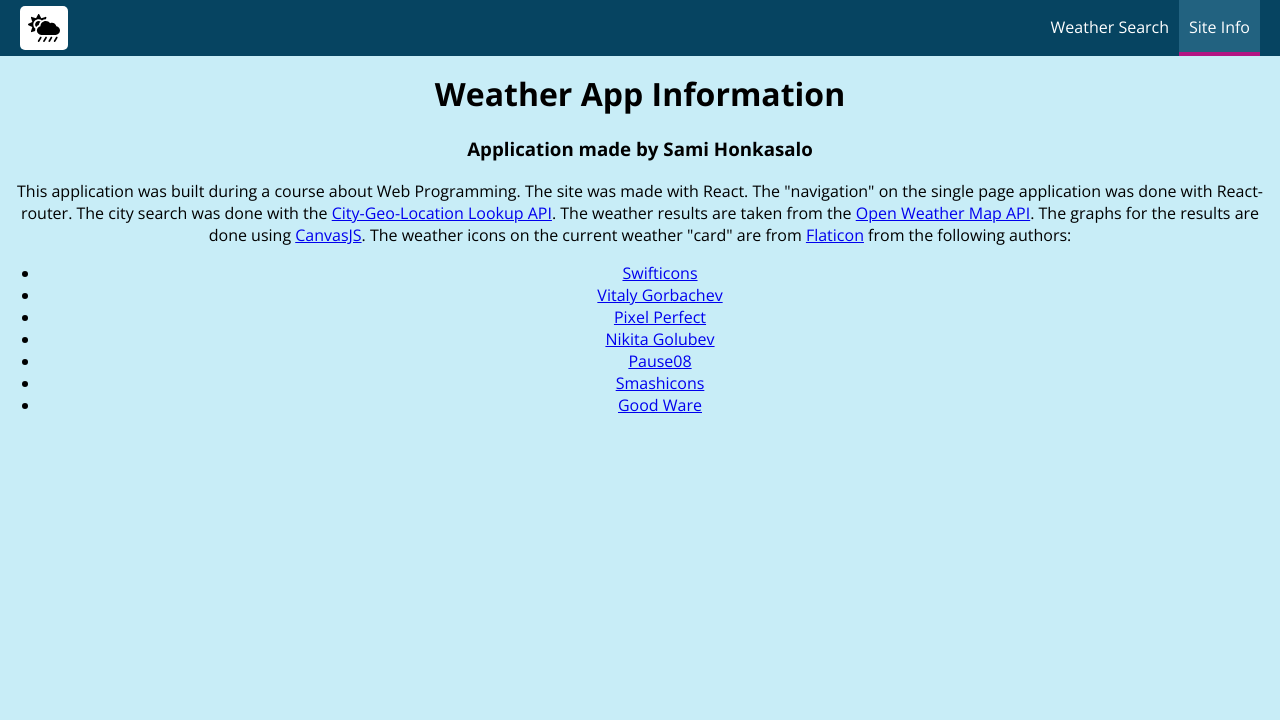
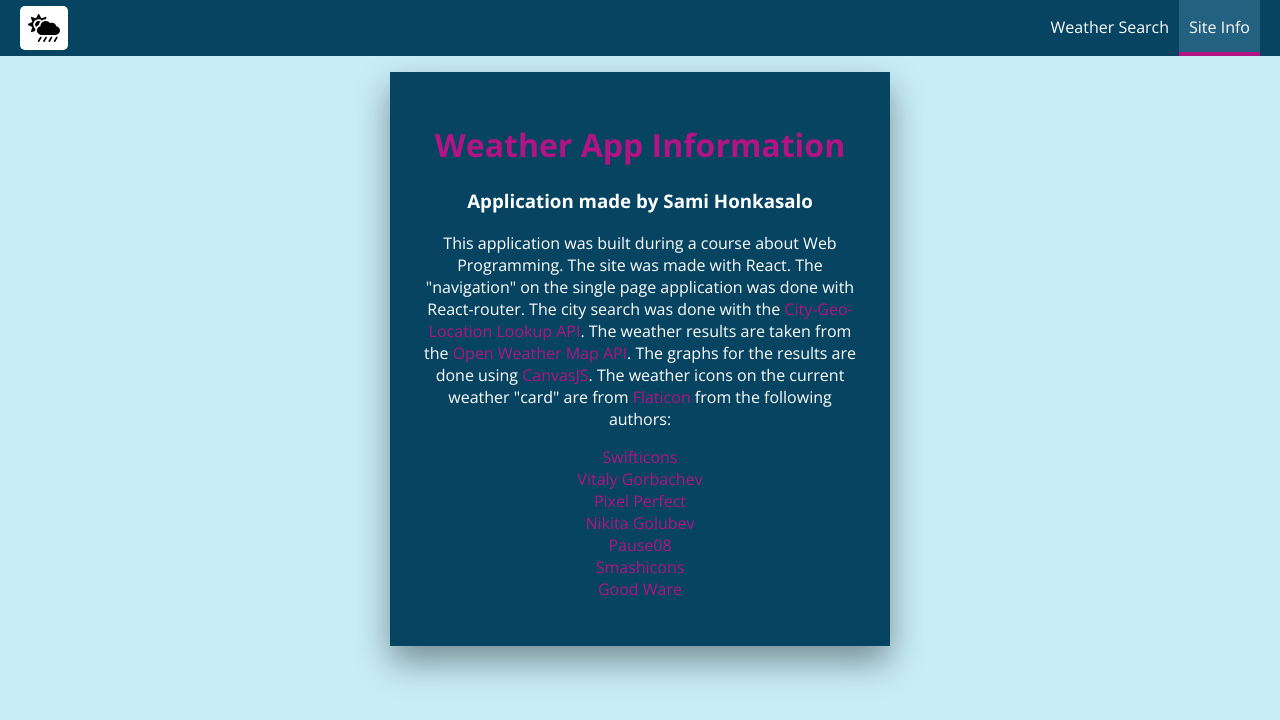
Before and after one commit to SamiHonkasalo/weather-app, a React (Create React App) app: page /siteinfo in a window 1280 px wide. Shown: the top 720 px of the page. Built offline with nearby package versions, Linux system fonts and the light colour scheme.

Commit message:
Added Firebase and deployed app to a server

```diff
--- a/src/components/SiteInfo.js
+++ b/src/components/SiteInfo.js
@@ -1,8 +1,10 @@
 import React from "react";
+
+import styles from "./SiteInfo.module.css";
 
 const siteInfo = props => {
   return (
-    <div>
+    <div className={styles.InfoContainer}>
       <h1>Weather App Information</h1>
       <h3>Application made by Sami Honkasalo</h3>
       <p>
@@ -10,44 +12,102 @@ const siteInfo = props => {
         site was made with React. The "navigation" on the single page
         application was done with React-router. The city search was done with
         the{" "}
-        <a href="https://rapidapi.com/dev132/api/city-geo-location-lookup">
+        <a
+          href="https://rapidapi.com/dev132/api/city-geo-location-lookup"
+          target="_blank"
+          rel="noreferrer noopener"
+        >
           City-Geo-Location Lookup API
         </a>
         . The weather results are taken from the{" "}
-        <a href="https://openweathermap.org/">Open Weather Map API</a>. The
-        graphs for the results are done using{" "}
-        <a href="https://canvasjs.com/">CanvasJS</a>. The weather icons on the
-        current weather "card" are from{" "}
-        <a href="https://www.flaticon.com/home">Flaticon</a> from the following
-        authors:
+        <a
+          href="https://openweathermap.org/"
+          target="_blank"
+          rel="noreferrer noopener"
+        >
+          Open Weather Map API
+        </a>
+        . The graphs for the results are done using{" "}
+        <a
+          href="https://canvasjs.com/"
+          target="_blank"
+          rel="noreferrer noopener"
+        >
+          CanvasJS
+        </a>
+        . The weather icons on the current weather "card" are from{" "}
+        <a
+          href="https://www.flaticon.com/home"
+          target="_blank"
+          rel="noreferrer noopener"
+        >
+          Flaticon
+        </a>{" "}
+        from the following authors:
       </p>
       <ul>
         <li>
-          <a href="https://www.flaticon.com/authors/swifticons">Swifticons</a>
+          <a
+            href="https://www.flaticon.com/authors/swifticons"
+            target="_blank"
+            rel="noreferrer noopener"
+          >
+            Swifticons
+          </a>
         </li>
         <li>
-          <a href="https://www.flaticon.com/authors/vitaly-gorbachev">
+          <a
+            href="https://www.flaticon.com/authors/vitaly-gorbachev"
+            target="_blank"
+            rel="noreferrer noopener"
+          >
             Vitaly Gorbachev
           </a>
         </li>
         <li>
-          <a href="https://www.flaticon.com/authors/pixel-perfect">
+          <a
+            href="https://www.flaticon.com/authors/pixel-perfect"
+            target="_blank"
+            rel="noreferrer noopener"
+          >
             Pixel Perfect
           </a>
         </li>
         <li>
-          <a href="https://www.flaticon.com/authors/nikita-golubev">
+          <a
+            href="https://www.flaticon.com/authors/nikita-golubev"
+            target="_blank"
+            rel="noreferrer noopener"
+          >
             Nikita Golubev
           </a>
         </li>
         <li>
-          <a href="https://www.flaticon.com/authors/pause08">Pause08</a>
+          <a
+            href="https://www.flaticon.com/authors/pause08"
+            target="_blank"
+            rel="noreferrer noopener"
+          >
+            Pause08
+          </a>
         </li>
         <li>
-          <a href="https://www.flaticon.com/authors/smashicons">Smashicons</a>
+          <a
+            href="https://www.flaticon.com/authors/smashicons"
+            target="_blank"
+            rel="noreferrer noopener"
+          >
+            Smashicons
+          </a>
         </li>
         <li>
-          <a href="https://www.flaticon.com/authors/good-ware">Good Ware</a>
+          <a
+            href="https://www.flaticon.com/authors/good-ware"
+            target="_blank"
+            rel="noreferrer noopener"
+          >
+            Good Ware
+          </a>
         </li>
       </ul>
     </div>
--- a/src/components/SiteInfo.module.css
+++ b/src/components/SiteInfo.module.css
@@ -0,0 +1,34 @@
+.InfoContainer {
+  text-align: center;
+  margin: auto;
+  min-height: 100px;
+  height: auto;
+  width: 70%;
+  max-width: 500px;
+  box-sizing: border-box;
+  padding: 30px;
+  box-shadow: 0 1em 2em rgba(0, 0, 0, 0.4);
+  background-color: #064461;
+}
+
+.InfoContainer h1 {
+  color: #b31483;
+}
+
+.InfoContainer h3,
+.InfoContainer p {
+  color: #fff;
+}
+
+.InfoContainer a {
+  color: #b31483;
+  text-decoration: none;
+}
+
+.InfoContainer ul {
+  padding: 0;
+}
+
+.InfoContainer li {
+  list-style: none;
+}
--- a/src/components/Weather/WeatherCard/WeatherCard.js
+++ b/src/components/Weather/WeatherCard/WeatherCard.js
@@ -111,7 +111,7 @@ const currentWeather = props => {
 
   // Get the icon matching the weather
   const imgSrc =
-    "http://openweathermap.org/img/wn/" + props.weatherIcon + "@2x.png";
+    "https://openweathermap.org/img/wn/" + props.weatherIcon + "@2x.png";
 
   return (
     <div className={styles.WeatherCard}>
--- a/src/containers/WeatherApp/SearchBar/SearchBar.module.css
+++ b/src/containers/WeatherApp/SearchBar/SearchBar.module.css
@@ -56,7 +56,6 @@
   width: 100%;
   padding: 5px;
   box-sizing: border-box;
-  height: 30px;
   background-color: #fff;
   cursor: pointer;
 }
--- a/src/containers/WeatherApp/WeatherChart/WeatherChart.js
+++ b/src/containers/WeatherApp/WeatherChart/WeatherChart.js
@@ -207,7 +207,7 @@ class WeatherChart extends Component {
         width: imageWidth + "px"
       };
       const imgSrc =
-        "http://openweathermap.org/img/wn/" + weatherIcon + "@2x.png";
+        "https://openweathermap.org/img/wn/" + weatherIcon + "@2x.png";
       images.push(
         <div key={i} className={styles.Tooltip} style={divStyle}>
           <img src={imgSrc} alt={weatherDesc} style={imgStyle} />
```
Also changed, not shown: firebase.json (added), 1 other file (tests, documents, lock files or other folders).
